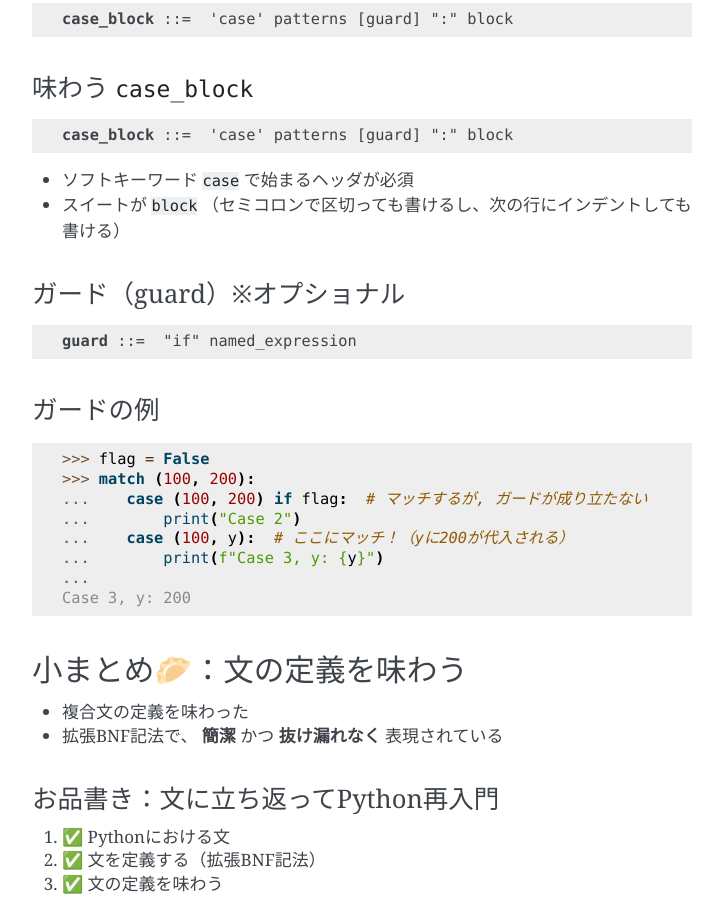
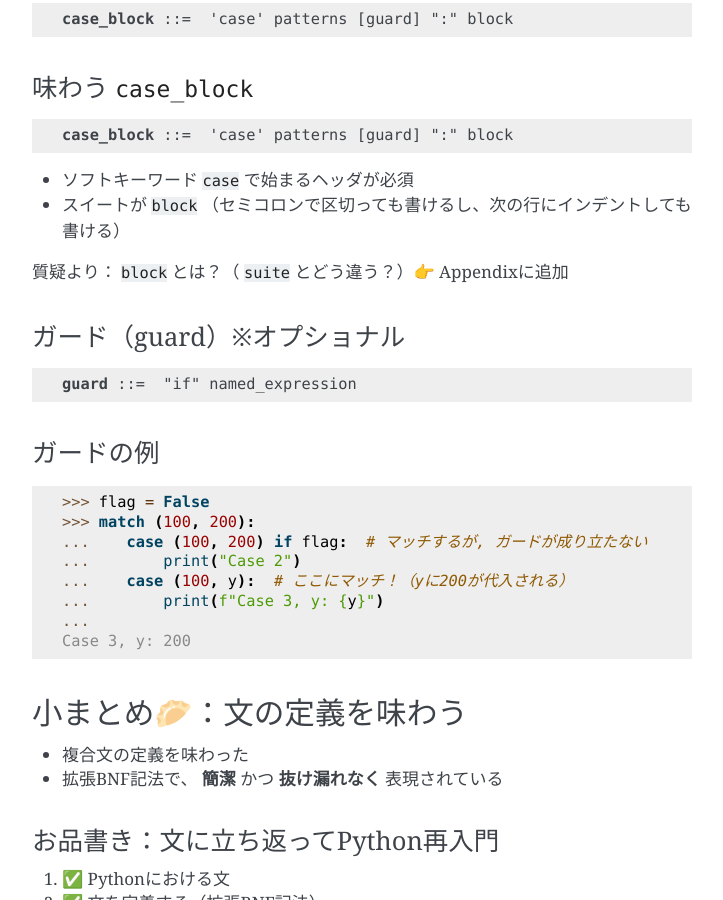
Before and after one commit to ftnext/2022_slides, a Sphinx documentation site: the page built from source/pyconk_kumamoto/revisit_python_from_statements.rst, in a window 1280 px wide and 900 px high, scrolled down 22040 px. Shown: the whole window, without its empty margins (388-1111 px from the left). Built offline with Sphinx 7.4.7, drawn with Linux system fonts in a browser that asks for light colours; comment, search, counter and statistics services are not loaded.

Commit message:
[feat] Add guide to appendix to answer the question

```diff
--- a/source/pyconk_kumamoto/definitions/match.rst.txt
+++ b/source/pyconk_kumamoto/definitions/match.rst.txt
@@ -89,6 +89,8 @@
 * ソフトキーワード ``case`` で始まるヘッダが必須
 * スイートが ``block`` （セミコロンで区切っても書けるし、次の行にインデントしても書ける）
 
+質疑より： ``block`` とは？（ ``suite`` とどう違う？）👉 Appendixに追加
+
 ガード（guard）※オプショナル
 ------------------------------------------------
 
```
